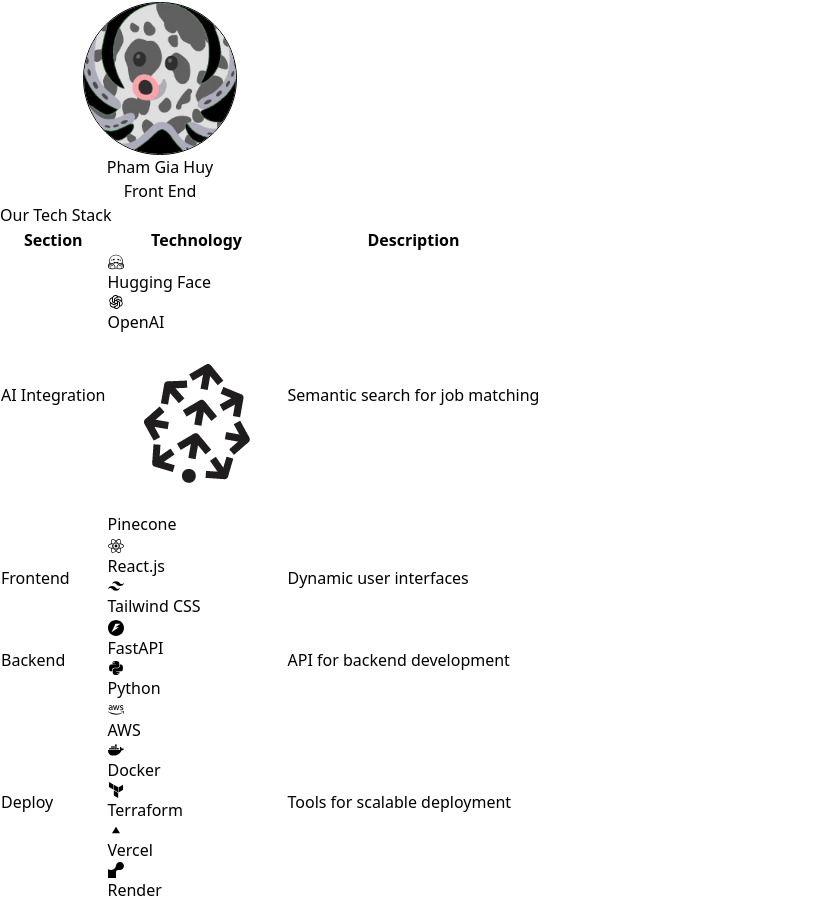
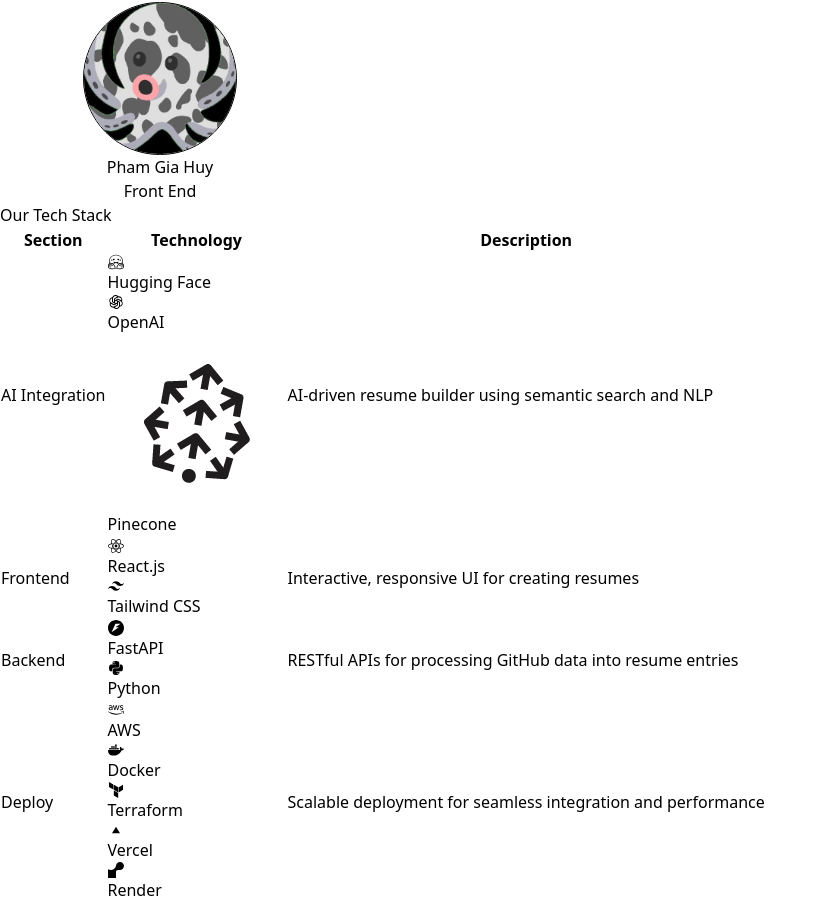
Before and after one commit to PhongCT1105/GoatHack2025, a React (Vite) app in the folder frontend/: page /about in a window 1280 px wide. Shown: the part 771-1674 px from the top of the page, without its empty margins (0-826 px from the left). Built offline with nearby package versions, Linux system fonts and the light colour scheme.

Commit message:
Update project description

```diff
--- a/frontend/src/pages/About.tsx
+++ b/frontend/src/pages/About.tsx
@@ -48,8 +48,7 @@ const About = () => {
       </section>
 
       {/* Tech Stack Section */}
- {/* Tech Stack Section */}
- <section id="TechStack" className="w-full py-8 bg-gray-50">
+      <section id="TechStack" className="w-full py-8 bg-gray-50">
         <h1 className="text-3xl font-bold text-center text-gray-800 mb-8">Our Tech Stack</h1>
         <div className="max-w-4xl mx-auto">
           <div className="overflow-hidden rounded-lg border border-gray-300">
@@ -72,7 +71,7 @@ const About = () => {
                     <img src={pinecone} alt="Pinecone" className="w-6 h-6" />
                     <span>Pinecone</span>
                   </td>
-                  <td className="py-3 px-6">Semantic search for job matching</td>
+                  <td className="py-3 px-6">AI-driven resume builder using semantic search and NLP</td>
                 </tr>
                 <tr>
                   <td className="py-3 px-6">Frontend</td>
@@ -82,7 +81,7 @@ const About = () => {
                     <SiTailwindcss className="text-blue-400 text-xl" />
                     <span>Tailwind CSS</span>
                   </td>
-                  <td className="py-3 px-6">Dynamic user interfaces</td>
+                  <td className="py-3 px-6">Interactive, responsive UI for creating resumes</td>
                 </tr>
                 <tr>
                   <td className="py-3 px-6">Backend</td>
@@ -92,7 +91,7 @@ const About = () => {
                     <FaPython className="text-blue-500 text-xl" />
                     <span>Python</span>
                   </td>
-                  <td className="py-3 px-6">API for backend development</td>
+                  <td className="py-3 px-6">RESTful APIs for processing GitHub data into resume entries</td>
                 </tr>
                 <tr>
                   <td className="py-3 px-6">Deploy</td>
@@ -108,7 +107,7 @@ const About = () => {
                     <SiRender className="text-indigo-500 text-xl" />
                     <span>Render</span>
                   </td>
-                  <td className="py-3 px-6">Tools for scalable deployment</td>
+                  <td className="py-3 px-6">Scalable deployment for seamless integration and performance</td>
                 </tr>
               </tbody>
             </table>
```
